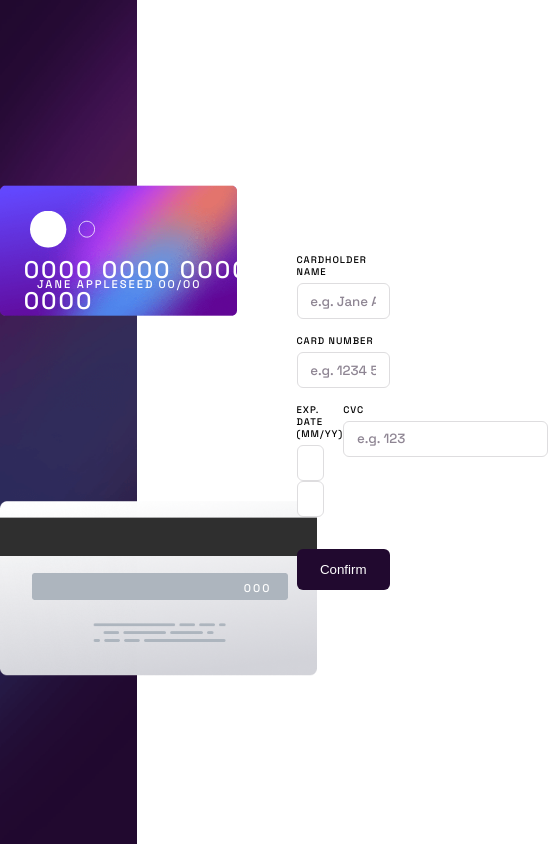
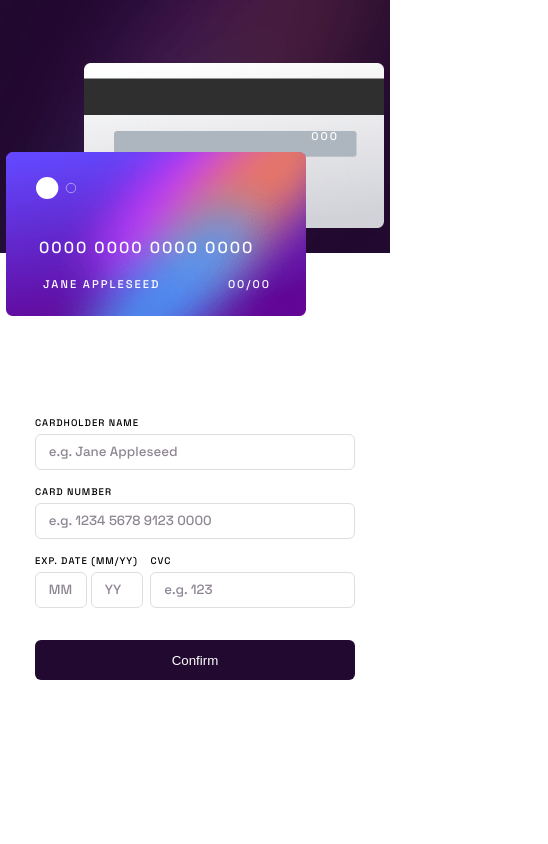
Before and after one commit to adil-khursheed/card-details-form, a plain HTML site: page index.html in a window 390 px wide. Shown: the whole page, 548 px wide, since content can reach past the window. Drawn offline with Linux system fonts and the light colour scheme.

Commit message:
added media queries

```diff
--- a/app.js
+++ b/app.js
@@ -167,8 +167,7 @@ submitBtn.addEventListener('click', (event) => {
 
 // Form Reset
 resetBtn.addEventListener('click', () => {
-    cardForm.style.display = 'block';
-    completeState.style.display = 'none';
+    window.location.reload();
 })
 
 
--- a/style.css
+++ b/style.css
@@ -36,8 +36,7 @@ body{
 }
 
 .card{
-    max-width: 380px;
-    width: 100%;
+    width: 380px;
 }
 
 .card-front,
@@ -220,3 +219,95 @@ input[type=submit],
 }
 
 /* ========== Right Column Layout End ========== */
+
+
+/* ========== Media Queries ========== */
+@media screen and (max-width: 850px) {
+    .card{
+        width: 320px;
+    }
+
+    .card-front{
+        top: 40%;
+        right: -80px;
+    }
+
+    .default-number{
+        left: 61%;
+        font-size: 1.2rem;
+    }
+
+    .card-back{
+        bottom: 40%;
+        right: -150px;
+        transform: translateY(50%);
+    }
+}
+
+
+@media screen and (max-width: 780px) {
+    body{
+        flex-direction: column;
+    }
+
+    .left-col{
+        width: 100vw;
+        height: 40vh;
+        background: url(images/bg-main-mobile.png) no-repeat;
+        background-size: cover;
+    }
+
+    .card{
+        width: 350px;
+    }
+
+    .card-front{
+        top: 60%;
+        right: 60%;
+        transform: translateX(50%);
+    }
+
+    .card-back{
+        top: 25%;
+        right: 40%;
+        transform: translateX(50%);
+    }
+
+    .default-pin{
+        top: 73%;
+    }
+
+    .right-col{
+        height: 60vh;
+        width: 100%;
+        padding-left: 0rem;
+    }
+}
+
+
+@media screen and (max-width: 460px) {
+
+    .left-col{
+        height: 30vh;
+    }
+    .card{
+        width: 300px;
+    }
+
+    .card-logo{
+        width: 40px;
+    }
+
+    .default-number{
+        left: 61%;
+        font-size: 1rem;
+    }
+
+    .default-pin{
+        top: 82%;
+    }
+
+    .right-col{
+        height: 70vh;
+    }
+}
```
